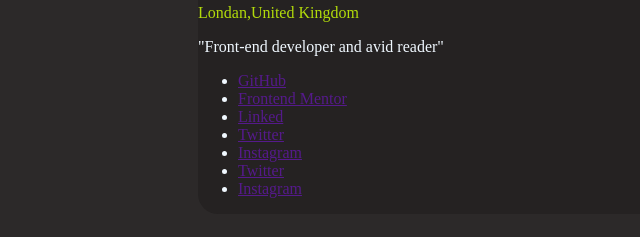
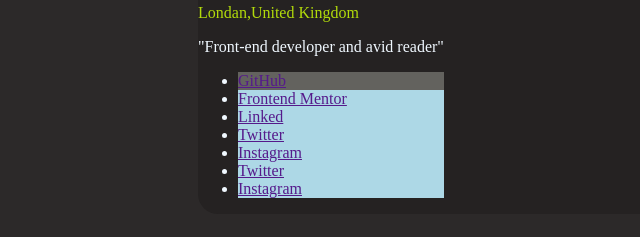
Before and after one commit to PraveenPraveenVenkat/frontend-mentor.io, a plain HTML site: page socialMeadi/social.html in a window 1280 px wide. Shown: the part 389-626 px from the top of the page, without its empty margins (90-730 px from the left). Drawn offline with Linux system fonts and the light colour scheme.

Commit message:
added-js

```diff
--- a/socialMeadi/social.html
+++ b/socialMeadi/social.html
@@ -22,13 +22,13 @@
 
                 <div class="link">
                     <ul>
-                        <li> <a href="">GitHub</a> </li>
-                         <li> <a href="">Frontend Mentor</a> </li>
-                        <li> <a href="">Linked</a> </li>
-                       <li>  <a href="">Twitter</a> </li>
-                    <li>   <a href="">Instagram</a> </li>
-                    <li>  <a href="">Twitter</a> </li>
-                    <li>   <a href="">Instagram</a> </li>
+                        <li style="background-color: rgb(99, 98, 94);"> <a href="">GitHub</a> </li>
+                         <li style="background-color: lightblue;"> <a href="">Frontend Mentor</a> </li>
+                        <li style="background-color: lightblue;"> <a href="">Linked</a> </li>
+                       <li style="background-color: lightblue;">  <a href="">Twitter</a> </li>
+                    <li style="background-color: lightblue;">   <a href="">Instagram</a> </li>
+                    <li style="background-color: lightblue;">  <a href="">Twitter</a> </li>
+                    <li style="background-color: lightblue;">   <a href="">Instagram</a> </li>
 
                     </ul>
 
--- a/socialMeadi/style.css
+++ b/socialMeadi/style.css
@@ -30,9 +30,10 @@
 .link{
     color: aliceblue;
 }
-.link.li{
-     background-color: bisque;
-
+.link{
+     justify-content: center;
+     margin-top: 10px;
+      border-radius: 7px;
 }
 /*
 body{
```
Also changed, not shown: Javascript/index.js (added).
